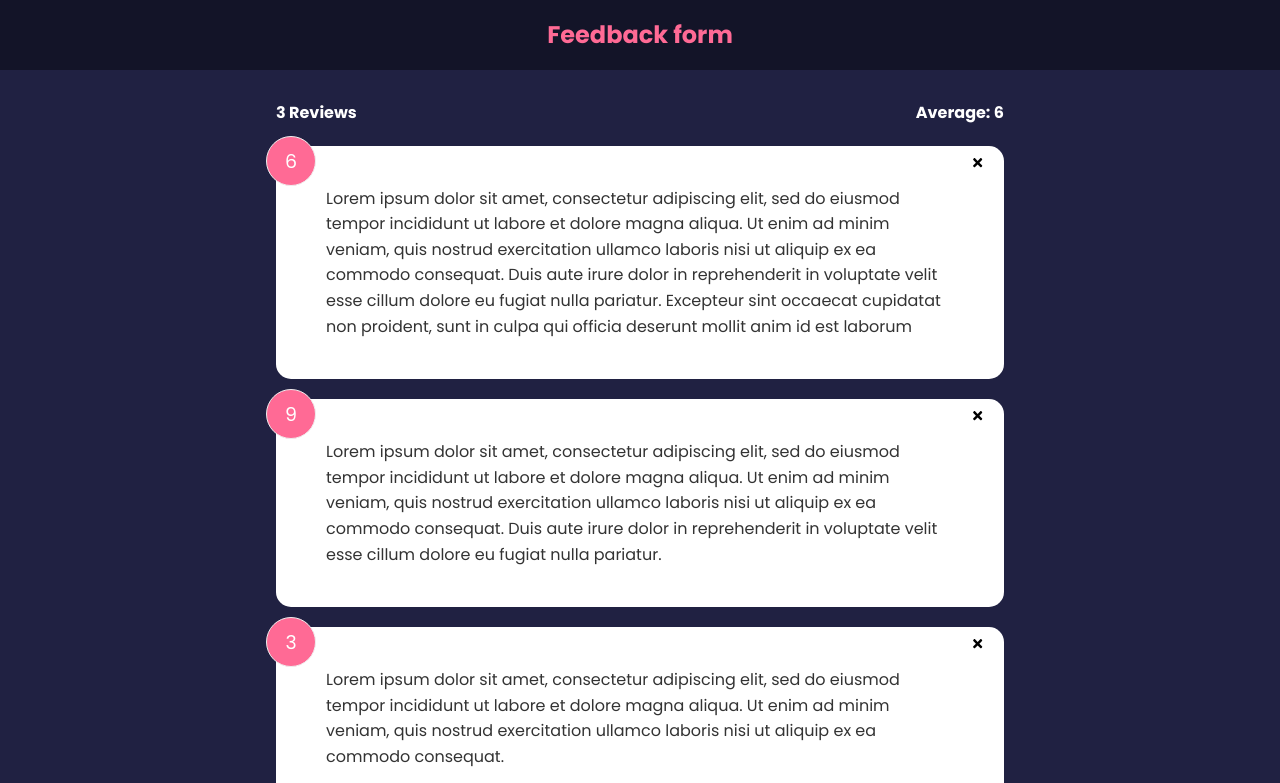
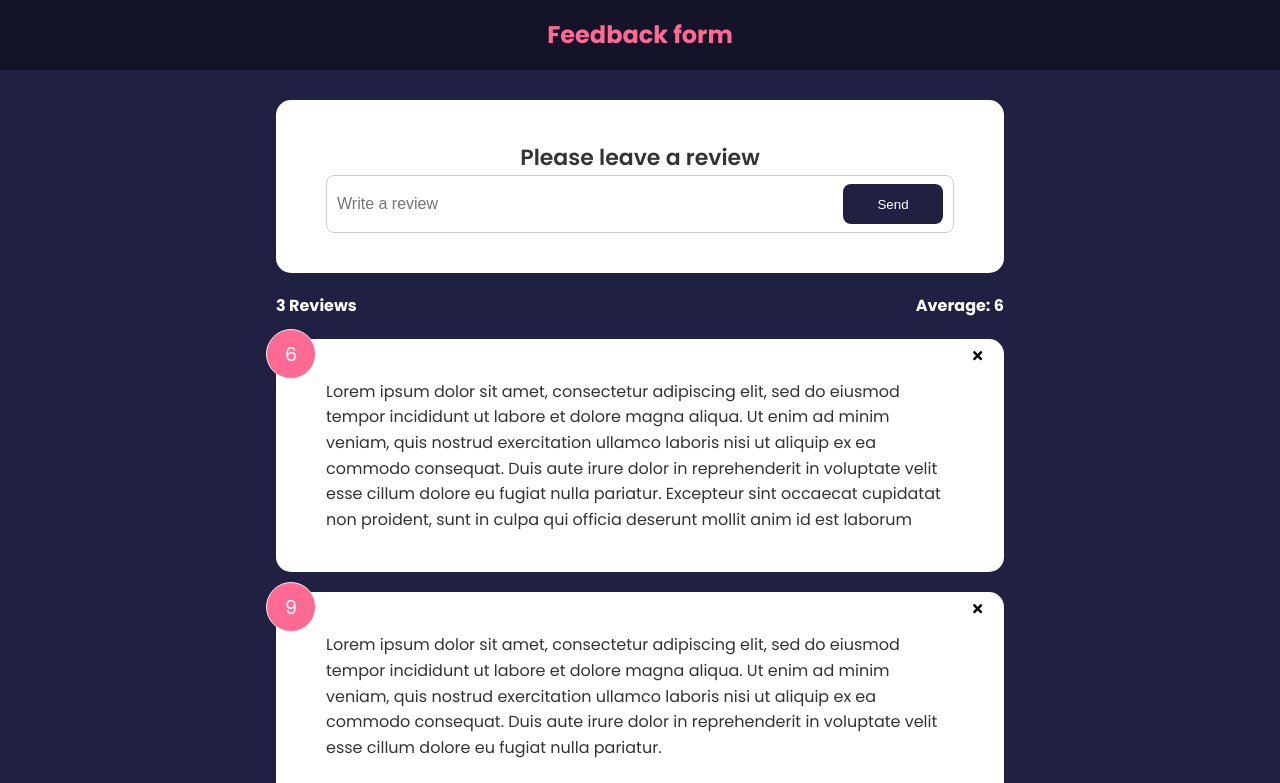
Before and after one commit to DasaGott/feedback-app, a React (Create React App) app: page / in a window 1280 px wide. Shown: the top 783 px of the page. Built offline with nearby package versions, Linux system fonts and the light colour scheme.

Commit message:
created feedbackform and button component

```diff
--- a/src/App.js
+++ b/src/App.js
@@ -3,6 +3,7 @@ import Header from "./components/Header";
 import FeedbackList from "./components/FeedbackList";
 import FeedbackData from "./data/FeedbackData";
 import FeedbackStats from "./components/FeedbackStats";
+import FeedbackForm from "./components/FeedbackForm";
 
 function App() {
   const [feedback, setFeedback] =
@@ -26,6 +27,7 @@ function App() {
     <>
       <Header />
       <div className="container">
+        <FeedbackForm />
         <FeedbackStats feedback={feedback} />
         <FeedbackList
           feedback={feedback}
--- /dev/null
+++ b/src/components/FeedbackForm.jsx
@@ -0,0 +1,31 @@
+import Card from "./shared/Card";
+import { useState } from "react";
+import Button from "./shared/Button";
+
+function FeedbackForm() {
+  const [text, setText] = useState("");
+
+  const handleTextInput = (event) => {
+    setText(event.target.value);
+  };
+
+  return (
+    <Card>
+      <form>
+        <h2>Please leave a review</h2>
+        {/*doplnit radio buttons*/}
+        <div className="input-group">
+          <input
+            onChange={handleTextInput}
+            type="text"
+            placeholder="Write a review"
+            value={text}
+          ></input>
+          <Button type="submit">Send</Button>
+        </div>
+      </form>
+    </Card>
+  );
+}
+
+export default FeedbackForm;
--- a/src/components/FeedbackStats.jsx
+++ b/src/components/FeedbackStats.jsx
@@ -1,3 +1,5 @@
+import PropTypes from "prop-types";
+
 function FeedbackStats({ feedback }) {
   let average =
     feedback.reduce(
@@ -21,4 +23,7 @@ function FeedbackStats({ feedback }) {
   );
 }
 
+FeedbackStats.propTypes = {
+  feedback: PropTypes.array.isRequired,
+};
 export default FeedbackStats;
--- /dev/null
+++ b/src/components/shared/Button.jsx
@@ -0,0 +1,36 @@
+import PropTypes from "prop-types";
+// we will have props passed in for styling and functionalities
+// chlidren -  e are gonna be wrapping the component aroud whathever the text of the button
+// version - primary, secondary (for class)
+// type - if that is submit or regular button
+// isDisabled - if the button is disabled or no
+function Button({
+  children,
+  version,
+  type,
+  isDisabled,
+}) {
+  return (
+    <button
+      type={type}
+      disabled={isDisabled}
+      className={`btn btn-${version}`}
+    >
+      {children}
+    </button>
+  );
+}
+
+Button.defaultProps = {
+  version: "primary",
+  isDisabled: false,
+  type: "button",
+};
+
+Button.propTypes = {
+  children: PropTypes.node.isRequired,
+  version: PropTypes.string,
+  type: PropTypes.string,
+  isDisabled: PropTypes.bool,
+};
+export default Button;
```
